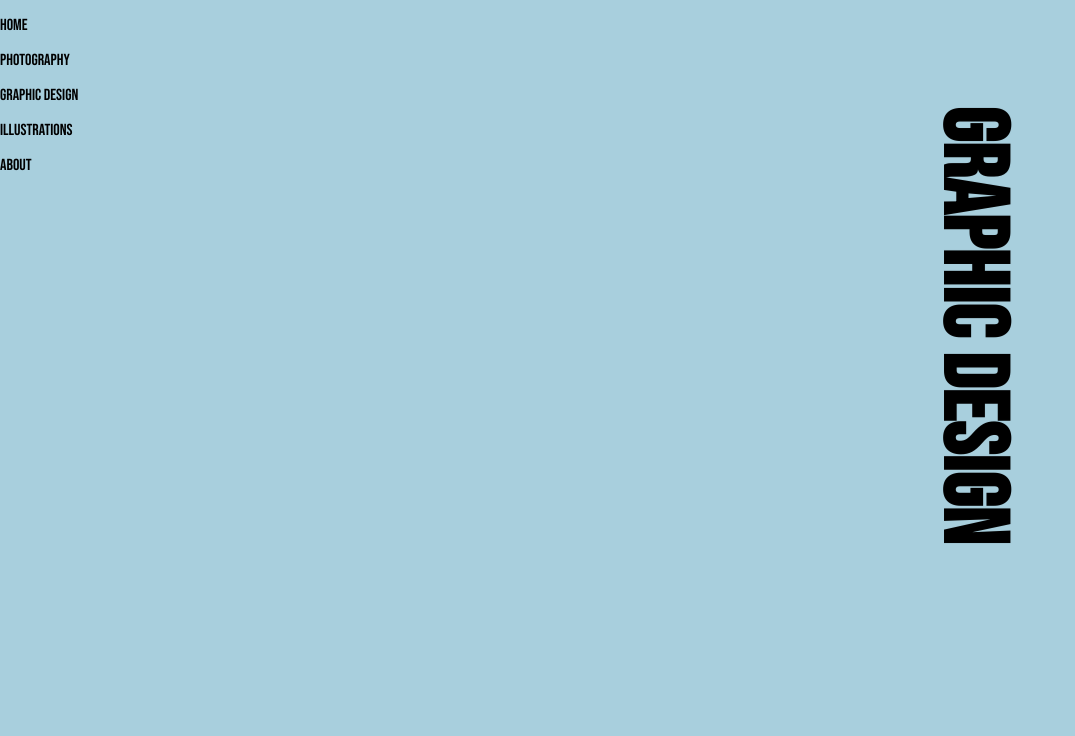
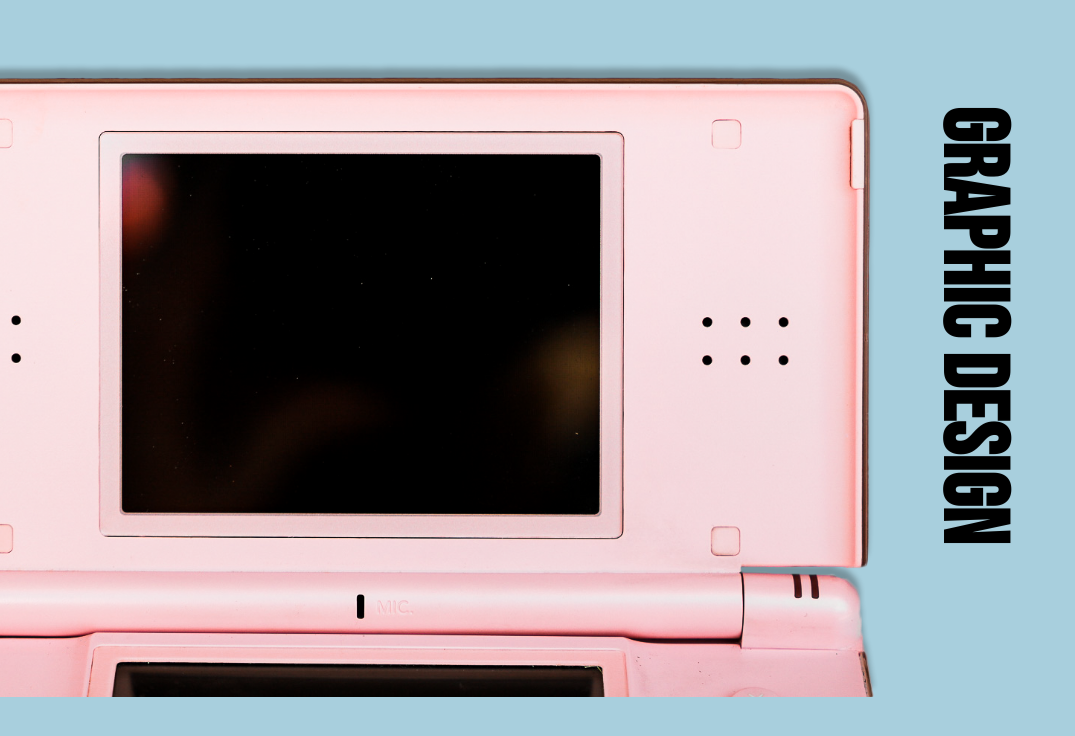
Before and after one commit to mlmelber/mlmelber.github.io, a plain HTML site: page graphicdesign.html in a window 1280 px wide. Shown: the whole page, without its empty margins (0-1075 px from the left). Drawn offline with Linux system fonts and the light colour scheme.

Commit message:
Update graphicdesign.html

```diff
--- a/graphicdesign.html
+++ b/graphicdesign.html
@@ -13,19 +13,13 @@
     </head>
     <body>
         <div class="contentbox">
-            <div class="pinkbox"></div>
             <div class="heading">
                 <h1>GRAPHIC DESIGN</h1>
             </div>
             <div class="nintendo">
-                <div class="menu">
-                    <p>home</p>
-                    <p>photography</p>
-                    <p>graphic design</p>
-                    <p>illustrations</p>
-                    <p>about</p>
-                </div>
+                <img class="img_topnintendo" src="/img/topnintendo.png" alt="nintendo"/>
             </div>
+            <div class="menu"></div>
         </div>
 
     </body>
```
